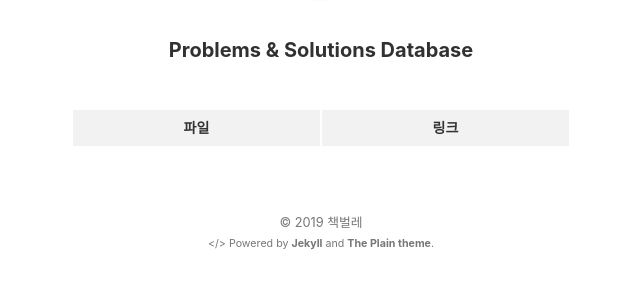
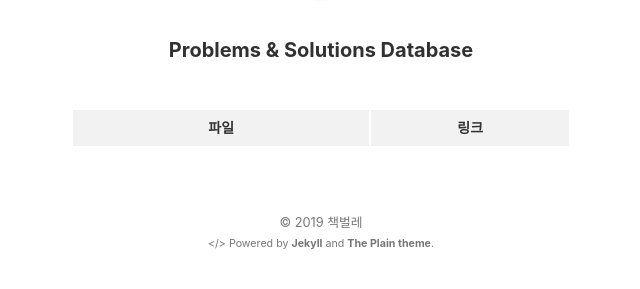
Before and after one commit to stevenoh0908/stevenoh0908.github.io, a Jekyll site: the page built from problems.html, in a window 1280 px wide. Shown: the part 132-421 px from the top of the page, without its empty margins (319-959 px from the left). Built offline with Jekyll 4.4.1, drawn with Linux system fonts in a browser that asks for light colours.

Commit message:
Update problems.html

```diff
--- a/problems.html
+++ b/problems.html
@@ -8,8 +8,8 @@ layout: default
   <table>
       <thead>
          <tr>
-           <th><center>파일</center></th>
-           <th><center>링크</center></th>
+           <th width="60%"><center>파일</center></th>
+           <th width="40%"><center>링크</center></th>
          </tr>
       </thead>
 
```
